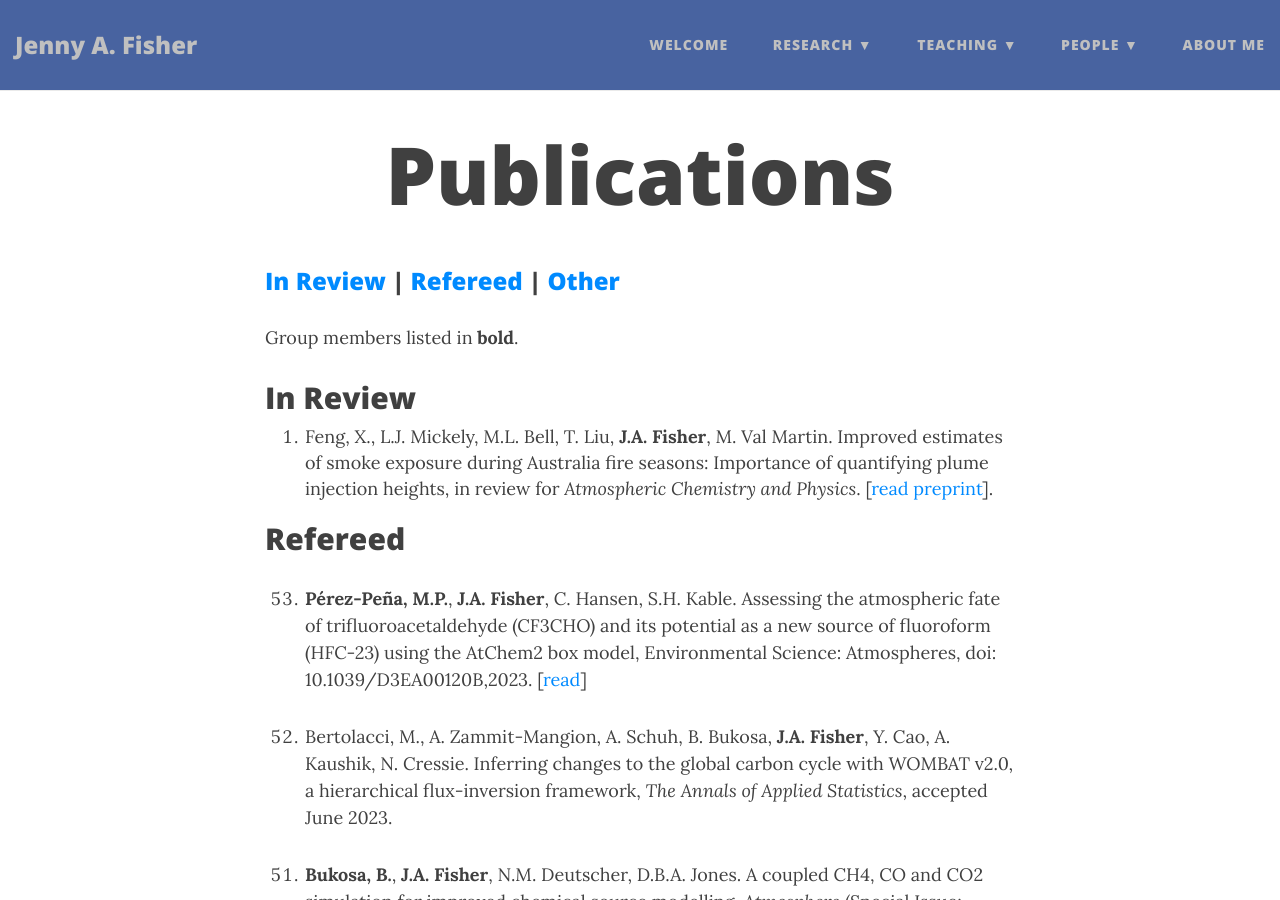
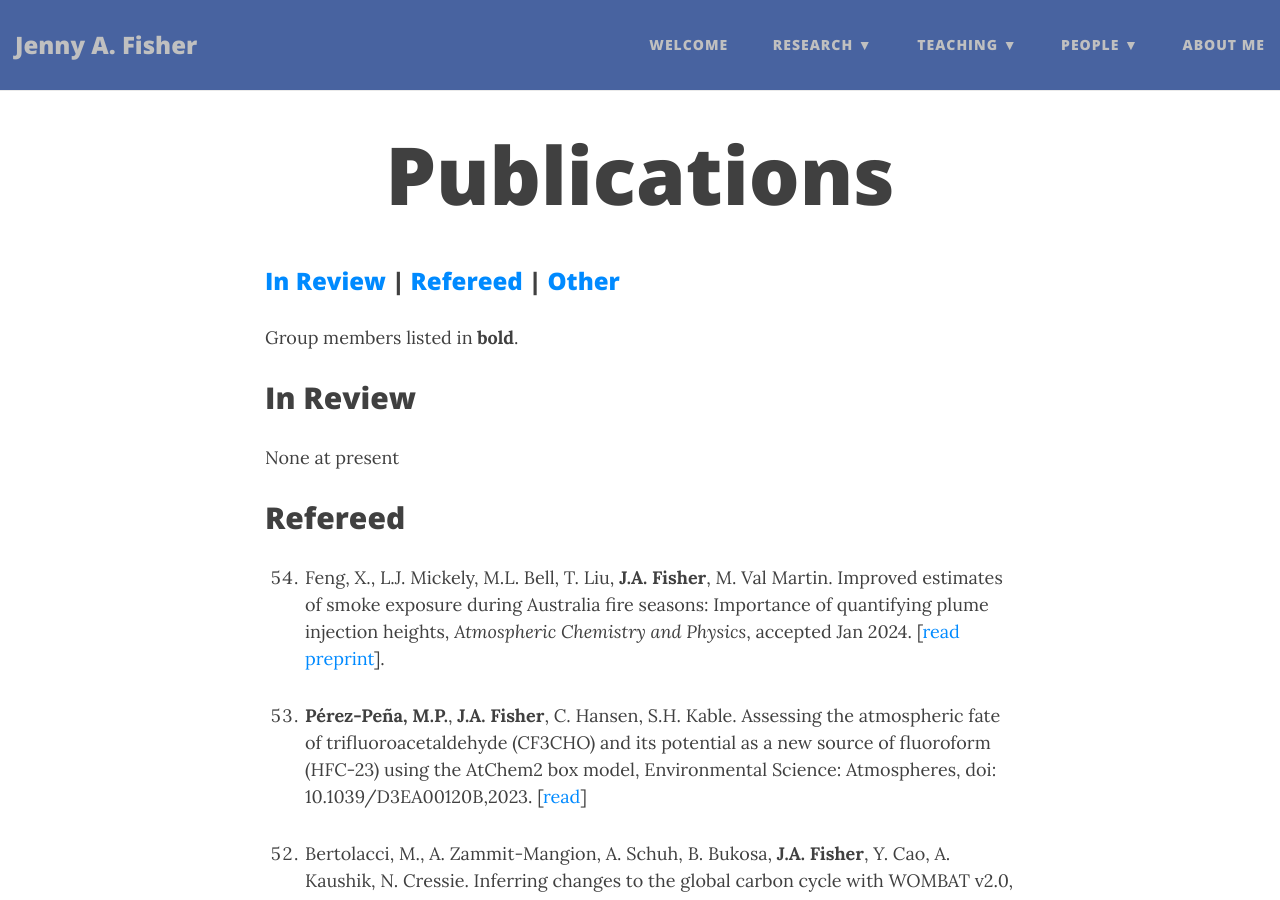
Before and after one commit to jennyfisher/jennyfisher.github.io, a Jekyll site: the page built from publications.md, in a window 1280 px wide and 900 px high. Built offline with Jekyll 4.4.1, drawn with Linux system fonts in a browser that asks for light colours; nearby versions of some CDN libraries.

Commit message:
Update publications.md

```diff
--- a/publications.md
+++ b/publications.md
@@ -9,12 +9,13 @@ Group members listed in **bold**.
 
 ## In Review
 
-
-
-1.	Feng, X., L.J. Mickely, M.L. Bell, T. Liu, **J.A. Fisher**, M. Val Martin. Improved estimates of smoke exposure during Australia fire seasons: Importance of quantifying plume injection heights, in review for *Atmospheric Chemistry and Physics*. [[read preprint](https://egusphere.copernicus.org/preprints/2023/egusphere-2023-1331/)].
+None at present
 
 
 ## Refereed
+
+1.	Feng, X., L.J. Mickely, M.L. Bell, T. Liu, **J.A. Fisher**, M. Val Martin. Improved estimates of smoke exposure during Australia fire seasons: Importance of quantifying plume injection heights, *Atmospheric Chemistry and Physics*, accepted Jan 2024. [[read preprint](https://egusphere.copernicus.org/preprints/2023/egusphere-2023-1331/)].
+
 
 1. **Pérez-Peña, M.P.**, **J.A. Fisher**, C. Hansen, S.H. Kable. Assessing the atmospheric fate of trifluoroacetaldehyde (CF3CHO) and its potential as a new source of fluoroform (HFC-23) using the AtChem2 box model, Environmental Science: Atmospheres, doi: 10.1039/D3EA00120B,2023. [[read](https://pubs.rsc.org/en/content/articlelanding/2023/EA/D3EA00120B)]
 
```
